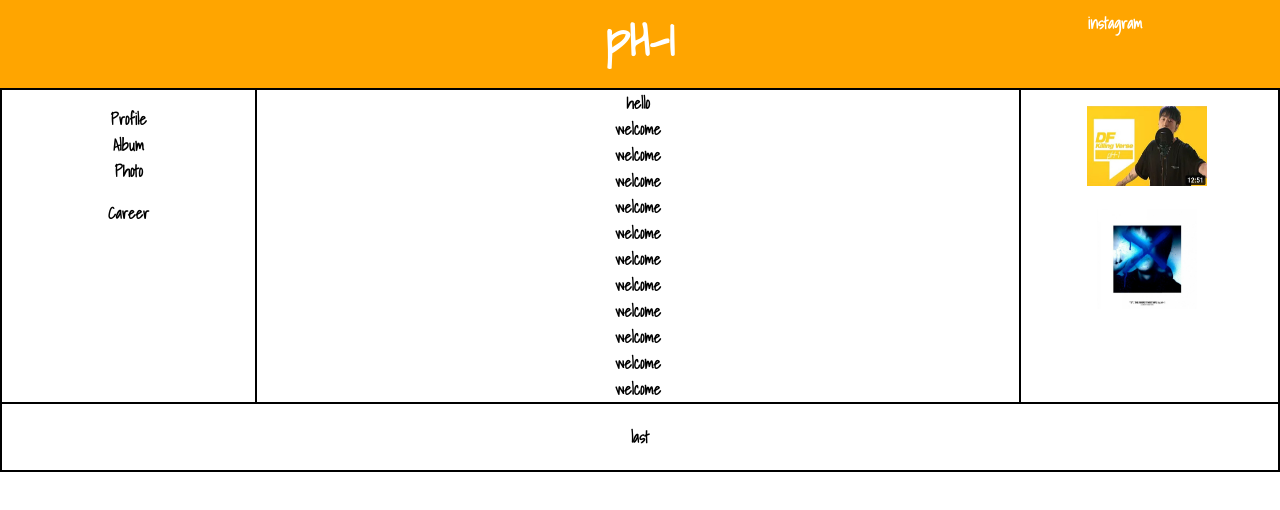
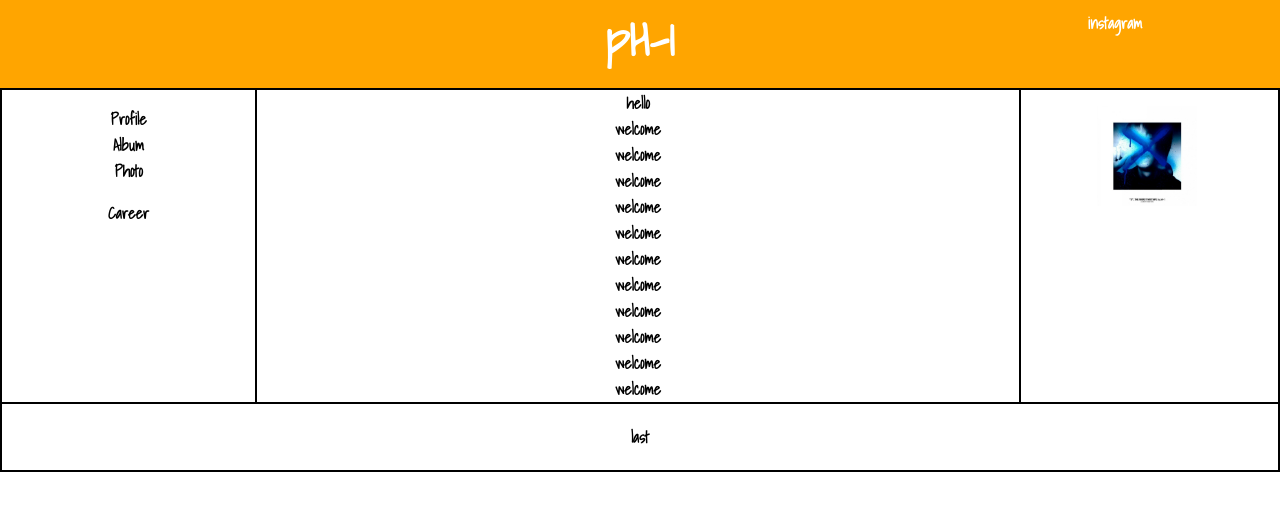
Before and after one commit to reminisce1/pH-1, a plain HTML site: page index.html in a window 1280 px wide. Drawn offline with Linux system fonts and the light colour scheme.

Commit message:
Update index.html

```diff
--- a/index.html
+++ b/index.html
@@ -87,7 +87,7 @@
   </head>
   <body style="overflow-y:scroll;">
    <div class="container">
-    <header class="title">
+    <header>
       <a href="index.html">pH-1</a>
       <a href="https://www.instagram.com/ph1boyyy/" target="_blank">
        <div class="insta">
@@ -121,11 +121,6 @@
    </article>
    <aside>
     <p>
-     <a href="https://www.youtube.com/watch?v=OkEDeFKRnio" target="_blank">
-      <img src="images/딩고 킬링벌스.jpg" width="120px;" height="80px;">
-     </a>
-    </p>
-    <p>
      <a href="https://www.youtube.com/watch?v=ag-My9g0Vgs&list=PLN2__r66Zoit0YdJnP_seYldRv-UL-jSU" target="_blank">
       <img src="images/X.jpg" width="100px;" height="100px;">
      </a>
```
